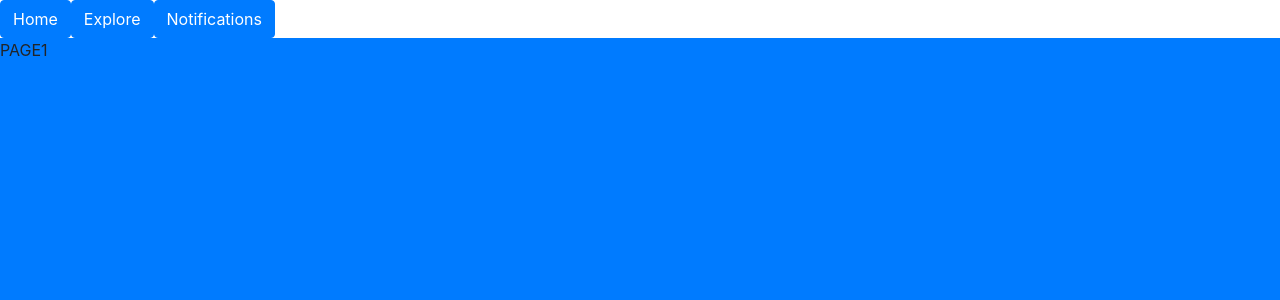
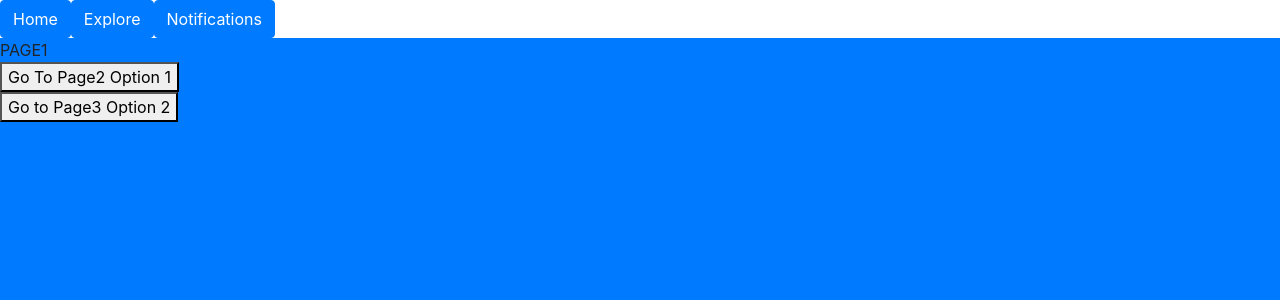
Before and after one commit to cg-101/react-project, a React (Create React App) app: page / in a window 1280 px wide. Shown: the top 300 px of the page. Built offline with nearby package versions, Linux system fonts and the light colour scheme.

Commit message:
navigte progammatically.

```diff
--- a/src/pages/Page1.js
+++ b/src/pages/Page1.js
@@ -1,7 +1,27 @@
+import { Link, useHistory } from "react-router-dom";
+
 export default function Page1() {
+  let history = useHistory();
+
+  const goToPage3 = () => {
+    // logic
+    // logic
+    // ... more logic
+    // navigate to page2 programmatically
+    history.push("/p3");
+  };
+
   return (
     <div className="bg-primary" style={{ height: "100vh" }}>
       PAGE1
+      {/**Option` */}
+      <div></div>
+      <Link to="/p2">
+        <button>Go To Page2 Option 1</button>
+      </Link>
+      {/**Option2 */}
+      <div></div>
+      <button onClick={() => goToPage3()}>Go to Page3 Option 2</button>
     </div>
   );
 }
```
